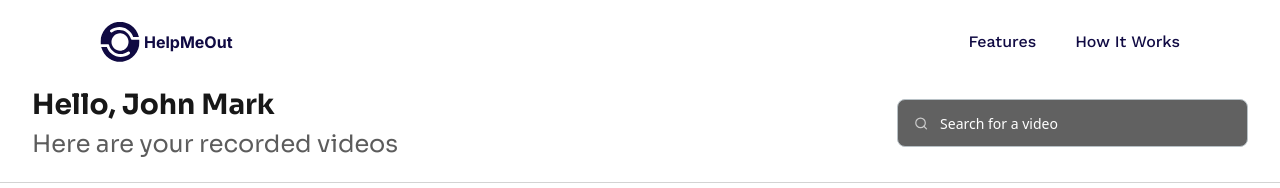
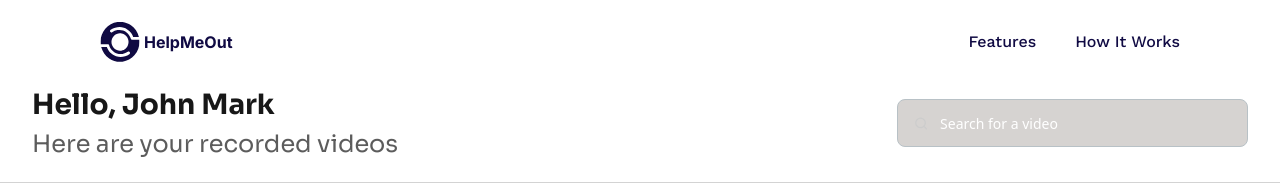
Before and after one commit to Em4Michael/HelpMeOutMine, a Next.js app: page /videos in a window 1280 px wide. Shown: the top 188 px of the page. Built offline with nearby package versions, Linux system fonts and the light colour scheme; no server answers.

Commit message:
search bar color

```diff
--- a/pages/videos.tsx
+++ b/pages/videos.tsx
@@ -119,7 +119,7 @@ function Videos() {
               </div>
             </div>
 
-            <div className="SearchBar w-[90vw] h-[30px] lg:w-[30rem] lg:h-[48px] md:w-[30rem] md:h-[48px]  ss:w-[30rem] ss:h-[48px] xs:w-[90vw] xs:h-[30px] bg-gray-300 px-4 flex items-center justify-start border rounded-lg">
+            <div className="SearchBar w-[90vw] h-[30px] lg:w-[30rem] lg:h-[48px] md:w-[30rem] md:h-[48px]  ss:w-[30rem] ss:h-[48px] xs:w-[90vw] xs:h-[30px] bg-stone-300 px-4 flex items-center justify-start border rounded-lg">
               <FiSearch size={15} color="#ccc" />
               <input
                 type="text"
```
